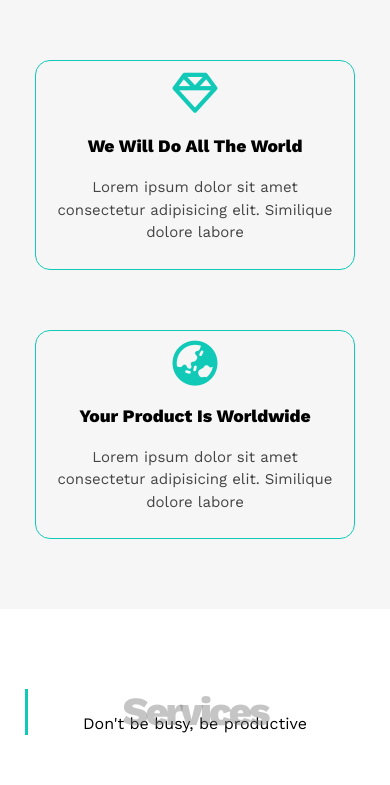
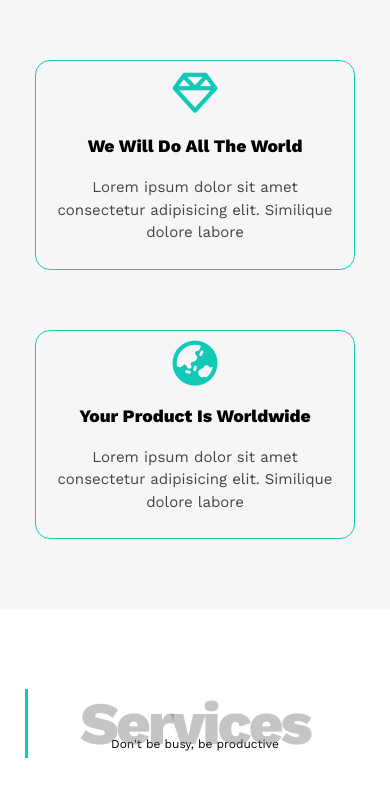
Before and after one commit to omar-elazhary/template, a plain HTML site: page index.html in a window 390 px wide. Shown: the part 1212-1997 px from the top of the page. Drawn offline with nearby package versions, Linux system fonts and the light colour scheme.

Commit message:
Update index.css

```diff
--- a/css-folder/index.css
+++ b/css-folder/index.css
@@ -46,16 +46,22 @@ html{
    .landing .intro-text {
       font-size: 15px ;
    }
+     .landing .intro-text {
+      transform: translate(-50%, 30%) !important;
+   }
    .contact .link{
       font-size: 16px !important;
       font-weight: 800;
    }
-      .container {
-      width: calc(400px - 30px);
+.container {
+    width: calc(400px - 30px);
+}
+   .special-heading {
+      font-size: 60px !important;
    }
-   .special-heading {
-      font-size: 40px !important;
-   }
+   .special-heading+p{
+   font-size:12px;
+}
 }
 @media (min-width: 768px) {
    .container {
```
